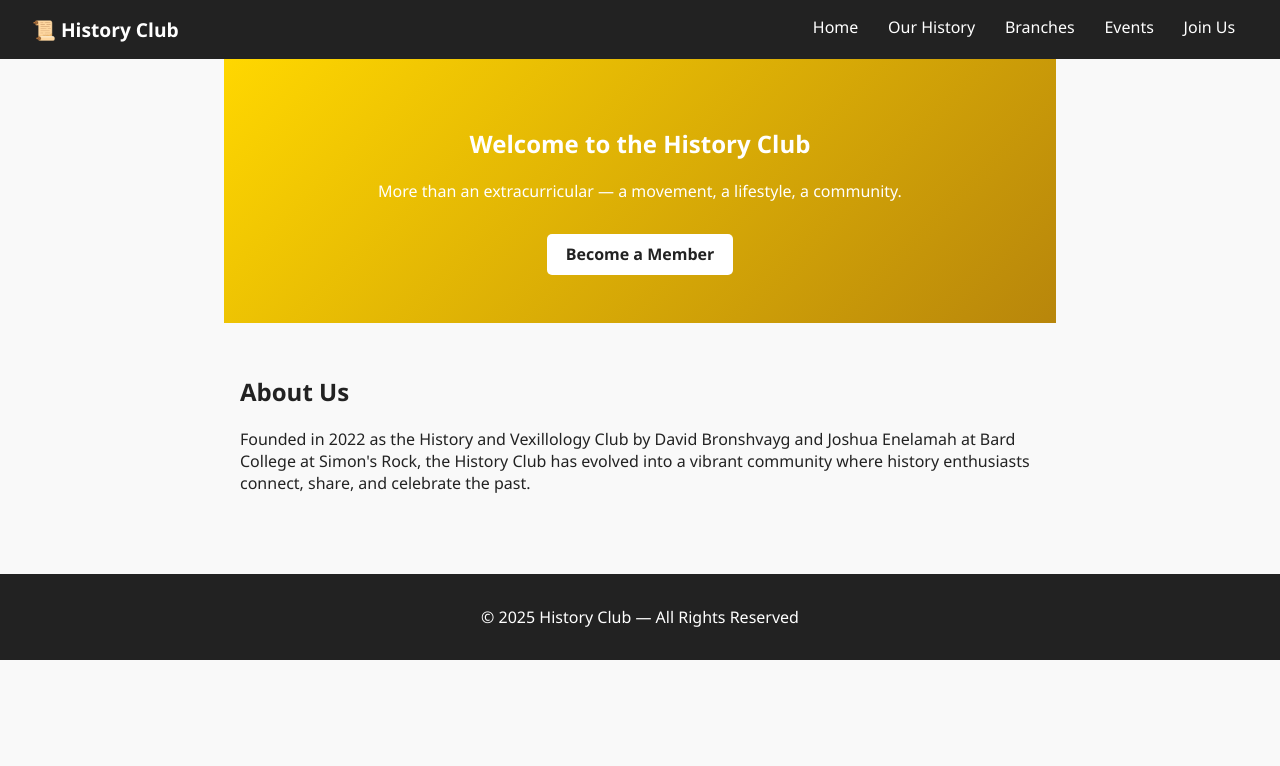
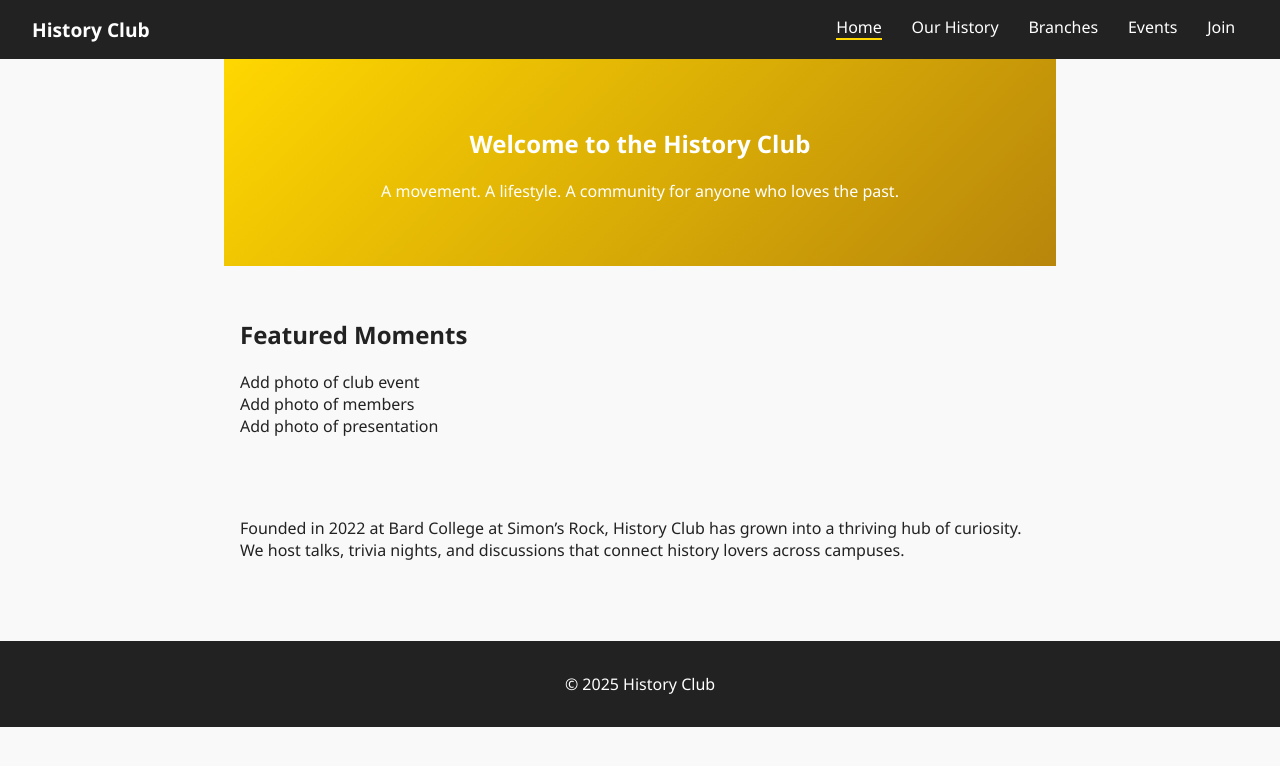
Before and after one commit to Reesehaley/History-Club, a plain HTML site: page index.html in a window 1280 px wide. Drawn offline with Linux system fonts and the light colour scheme.

Commit message:
Update index.html

```diff
--- a/index.html
+++ b/index.html
@@ -8,34 +8,40 @@
 </head>
 <body>
   <header>
-    <div class="logo">📜 History Club</div>
+    <div class="logo">History Club</div>
     <nav>
-      <a href="index.html">Home</a>
+      <a href="index.html" class="active">Home</a>
       <a href="history.html">Our History</a>
       <a href="branches.html">Branches</a>
       <a href="events.html">Events</a>
-      <a href="join.html">Join Us</a>
+      <a href="join.html">Join</a>
     </nav>
   </header>
 
   <section class="hero">
     <h1>Welcome to the History Club</h1>
-    <p>More than an extracurricular — a movement, a lifestyle, a community.</p>
-    <a class="cta" href="join.html">Become a Member</a>
+    <p>A movement. A lifestyle. A community for anyone who loves the past.</p>
+  </section>
+
+  <section class="photo-section">
+    <h2>Featured Moments</h2>
+    <div class="photo-grid">
+      <div class="photo-box">Add photo of club event</div>
+      <div class="photo-box">Add photo of members</div>
+      <div class="photo-box">Add photo of presentation</div>
+    </div>
   </section>
 
   <section class="intro">
-    <h2>About Us</h2>
     <p>
-      Founded in 2022 as the History and Vexillology Club by
-      David Bronshvayg and Joshua Enelamah at Bard College at Simon's Rock,
-      the History Club has evolved into a vibrant community where history enthusiasts
-      connect, share, and celebrate the past.
+      Founded in 2022 at Bard College at Simon’s Rock, History Club has grown into
+      a thriving hub of curiosity. We host talks, trivia nights, and discussions
+      that connect history lovers across campuses.
     </p>
   </section>
 
   <footer>
-    <p>&copy; 2025 History Club — All Rights Reserved</p>
+    <p>&copy; 2025 History Club</p>
   </footer>
 </body>
 </html>
```
